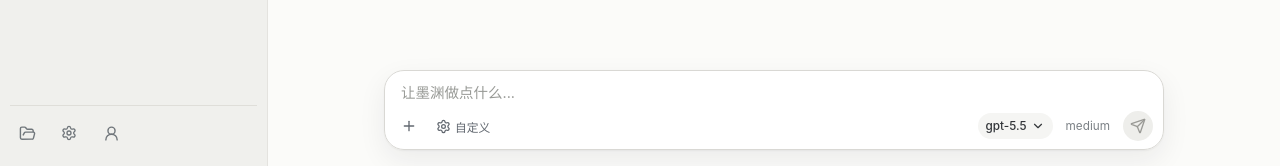
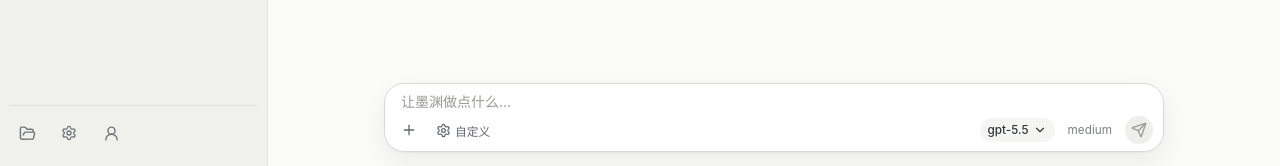
Before and after one commit to hanfeihu/moyuan-desktop, a React (Vite) app in the folder apps/desktop/: page / in a window 1280 px wide. Shown: the part 634-800 px from the top of the page. Built offline with nearby package versions, Linux system fonts and the light colour scheme; no server answers.

Commit message:
Polish desktop composer and image transcript

```diff
--- a/apps/desktop/package.json
+++ b/apps/desktop/package.json
@@ -1,6 +1,6 @@
 {
   "name": "@eaw/desktop",
-  "version": "0.1.0",
+  "version": "0.1.1",
   "description": "Moyuan Desktop, an enterprise local AI workbench with bundled Codex-style runtime.",
   "author": "Han Feihu",
   "license": "MIT",
--- a/apps/desktop/src/main.tsx
+++ b/apps/desktop/src/main.tsx
@@ -87,6 +87,7 @@ function replaceTask(tasks: CodexTask[], oldTaskId: string, next: CodexTask) {
 function shouldShowMessage(item: TranscriptItem) {
   const content = item.content.trim()
   if (!content) return false
+  if (content === '正在生成图片...') return false
   if (isInternalCodexJson(content)) return false
   if (item.role !== 'system') return true
   return (
@@ -638,8 +639,8 @@ function DesktopApp() {
     const textarea = textareaRef.current
     if (!textarea) return
     textarea.style.height = 'auto'
-    const compactHeight = prompt.trim() ? Math.max(34, textarea.scrollHeight) : 30
-    textarea.style.height = `${Math.min(128, compactHeight)}px`
+    const compactHeight = prompt.trim() ? Math.max(28, textarea.scrollHeight) : 24
+    textarea.style.height = `${Math.min(116, compactHeight)}px`
     window.dispatchEvent(new Event('moyuan:composer-resized'))
   }, [prompt, activeTask?.id])
 
--- a/apps/desktop/src/styles.css
+++ b/apps/desktop/src/styles.css
@@ -593,7 +593,7 @@ button:disabled {
 .composer {
   position: absolute;
   left: 50%;
-  bottom: 16px;
+  bottom: 14px;
   width: min(780px, calc(100% - 96px));
   margin: 0;
   transform: translateX(-50%);
@@ -602,8 +602,8 @@ button:disabled {
   background: rgba(255, 255, 255, 0.98);
   display: flex;
   flex-direction: column;
-  gap: 2px;
-  padding: 8px 10px 8px;
+  gap: 1px;
+  padding: 7px 10px 7px;
   box-shadow:
     0 10px 28px rgba(31, 35, 40, 0.07),
     0 1px 2px rgba(31, 35, 40, 0.05);
@@ -645,16 +645,16 @@ button:disabled {
 
 .composer textarea {
   width: 100%;
-  min-height: 30px;
-  max-height: 128px;
+  min-height: 24px;
+  max-height: 116px;
   border: 0;
   outline: 0;
   resize: none;
-  padding: 3px 6px 0;
+  padding: 1px 6px 0;
   color: var(--text);
   background: transparent;
-  font-size: 14.5px;
-  line-height: 1.45;
+  font-size: 14px;
+  line-height: 1.42;
   overflow: auto;
   scrollbar-width: none;
 }
@@ -679,7 +679,7 @@ button:disabled {
 }
 
 .composer-toolbar {
-  min-height: 28px;
+  min-height: 26px;
   display: flex;
   align-items: center;
   justify-content: space-between;
@@ -700,7 +700,7 @@ button:disabled {
 .composer-icon-button,
 .composer-soft-button,
 .composer-model-button {
-  height: 26px;
+  height: 24px;
   border: 0;
   display: inline-flex;
   align-items: center;
@@ -744,8 +744,8 @@ button:disabled {
 }
 
 .send-button {
-  width: 30px;
-  height: 30px;
+  width: 28px;
+  height: 28px;
   margin: 0;
   border: 0;
   border-radius: 50%;
```
Also changed, not shown: 2 other files (tests, documents, lock files or other folders).
